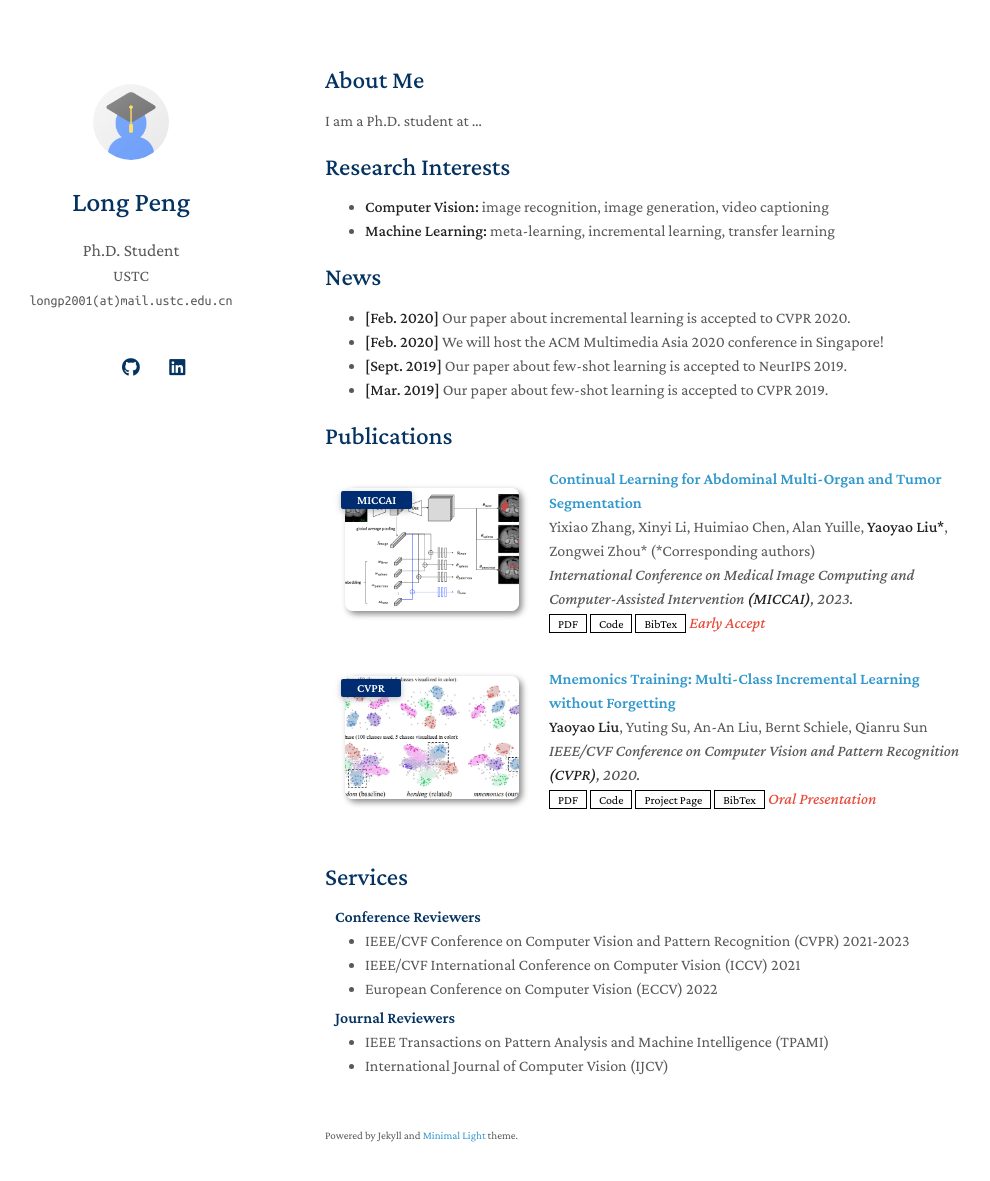
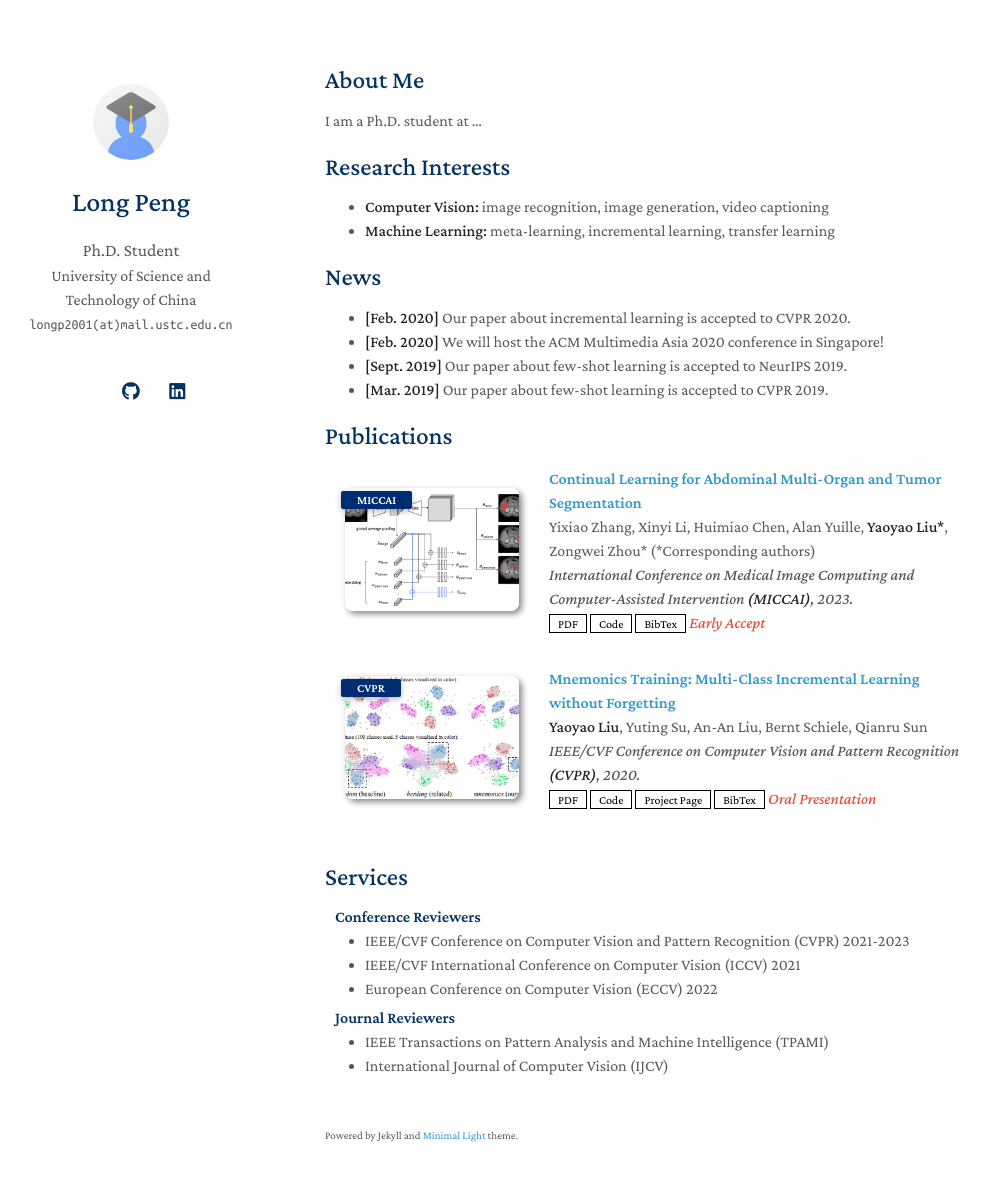
Before and after one commit to longp2001/longp2001.github.io, a Jekyll site: the page built from index.md, in a window 1280 px wide and 1216 px high. Shown: the top 1181 px of the window, without its empty margins (145-1135 px from the left). Built offline with Jekyll 4.4.1, drawn with Linux system fonts in a browser that asks for light colours; a style sheet for code colours, icons or effects is not loaded; our own code applies the rules of GitHub Pages for plain Markdown files.

Commit message:
Update _config.yml

```diff
--- a/_config.yml
+++ b/_config.yml
@@ -1,7 +1,7 @@
 # Basic Information
 title: Long Peng
 position: Ph.D. Student
-affiliation: USTC
+affiliation: University of Science and Technology of China
 email: longp2001(at)mail.ustc.edu.cn
 
 # Search Engine Optimization (SEO)
```
